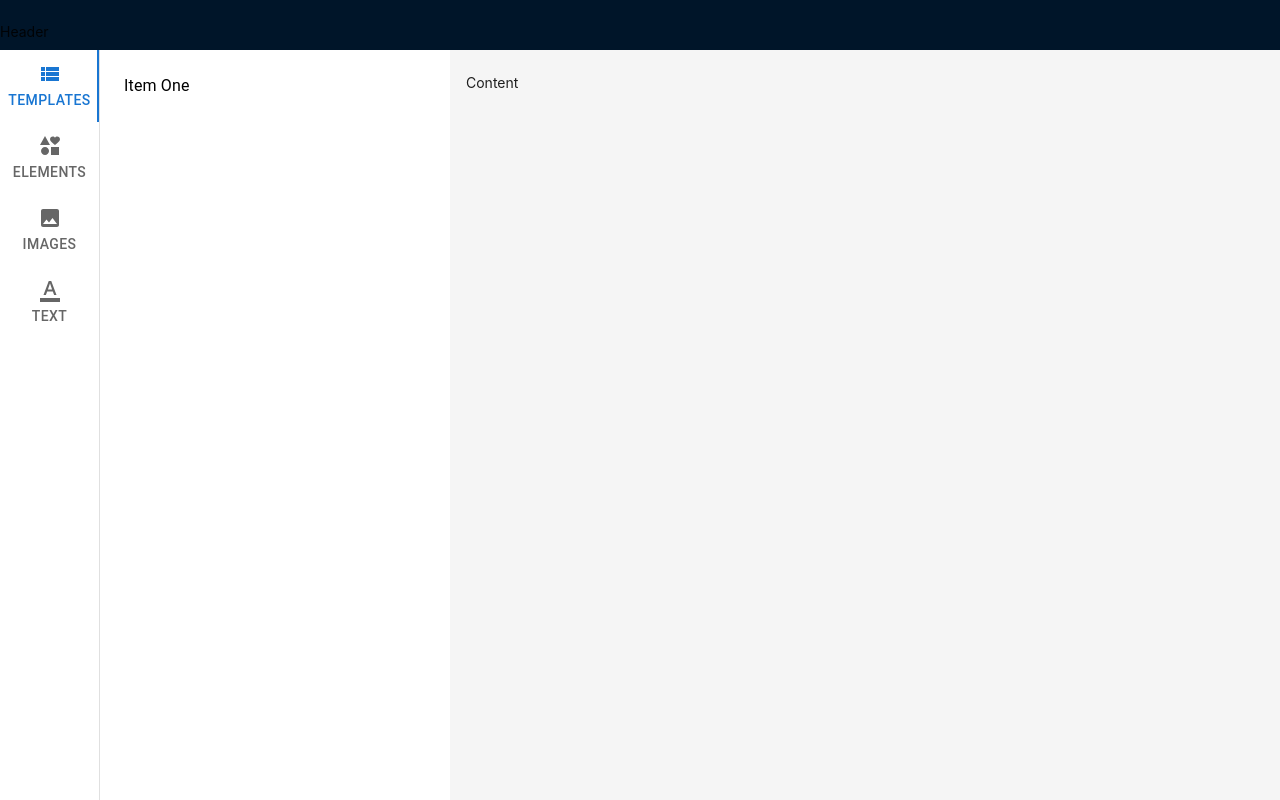
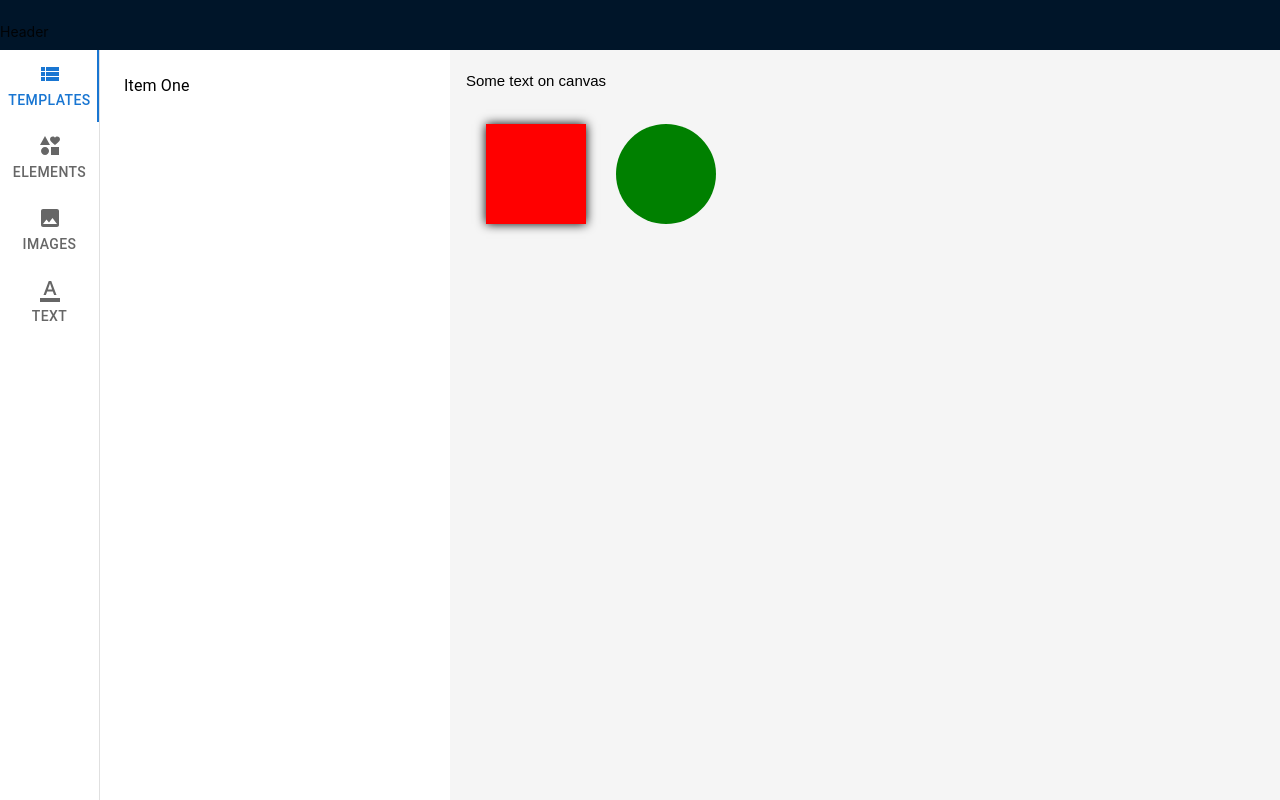
Before and after one commit to phuctv302/hust-maker, a React (Create React App) app in the folder ui/: page / in a window 1280 px wide. Built offline with nearby package versions, Linux system fonts and the light colour scheme.

Commit message:
init canvas

```diff
--- a/ui/package.json
+++ b/ui/package.json
@@ -11,10 +11,13 @@
     "@testing-library/react": "^13.4.0",
     "@testing-library/user-event": "^13.5.0",
     "antd": "^5.1.7",
+    "konva": "^8.4.2",
     "react": "^18.2.0",
     "react-dom": "^18.2.0",
     "react-icons": "^4.7.1",
+    "react-konva": "^18.2.4",
     "react-scripts": "5.0.1",
+    "react-use": "^17.4.0",
     "web-vitals": "^2.1.4"
   },
   "scripts": {
--- a/ui/src/App.js
+++ b/ui/src/App.js
@@ -1,4 +1,5 @@
 import React from 'react';
+import { useMeasure } from 'react-use';
 
 import { Layout, Button, Space } from 'antd';
 import { DownloadOutlined } from '@ant-design/icons';
@@ -13,10 +14,17 @@ import ImageIcon from '@mui/icons-material/Image';
 import FormatColorTextIcon from '@mui/icons-material/FormatColorText';
 
 import SideBar from './components/layouts/SideBar';
+import Test from './components/canvas/Test';
+import { Stage, Layer, Rect, Text, Circle, Line } from 'react-konva';
 
-const { Sider, Header, Content } = Layout;
+const { Header, Content } = Layout;
 
 export default function App() {
+	const [ref, { width, height }] = useMeasure();
+	console.log('current size:');
+	console.log(width);
+	console.log(height);
+
 	return (
 		<Layout>
 			<Header
@@ -29,6 +37,7 @@ export default function App() {
 				<SideBar className='site-sidebar' />
 
 				<Content
+					ref={ref}
 					className='site-content'
 					style={{
 						padding: '24px 16px 0',
@@ -36,7 +45,7 @@ export default function App() {
 						height: 'calc(100vh - 50px)',
 					}}
 				>
-					Content
+					<Test width={width} height={height} />
 				</Content>
 			</Layout>
 		</Layout>
--- /dev/null
+++ b/ui/src/components/canvas/Test.jsx
@@ -0,0 +1,19 @@
+import React from 'react';
+
+import { Stage, Layer, Rect, Text, Circle, Line } from 'react-konva';
+
+export default function Test({width, height}){
+	console.log(width, height);
+
+	return (
+		<Stage width={width} height={height}>
+			<Layer>
+				<Text text='Some text on canvas' fontSize={15} />
+
+				<Rect x={20} y={50} width={100} height={100} fill='red' shadowBlur={10} />
+
+				<Circle x={200} y={100} radius={50} fill='green' />
+			</Layer>
+		</Stage>
+	);
+}
```
